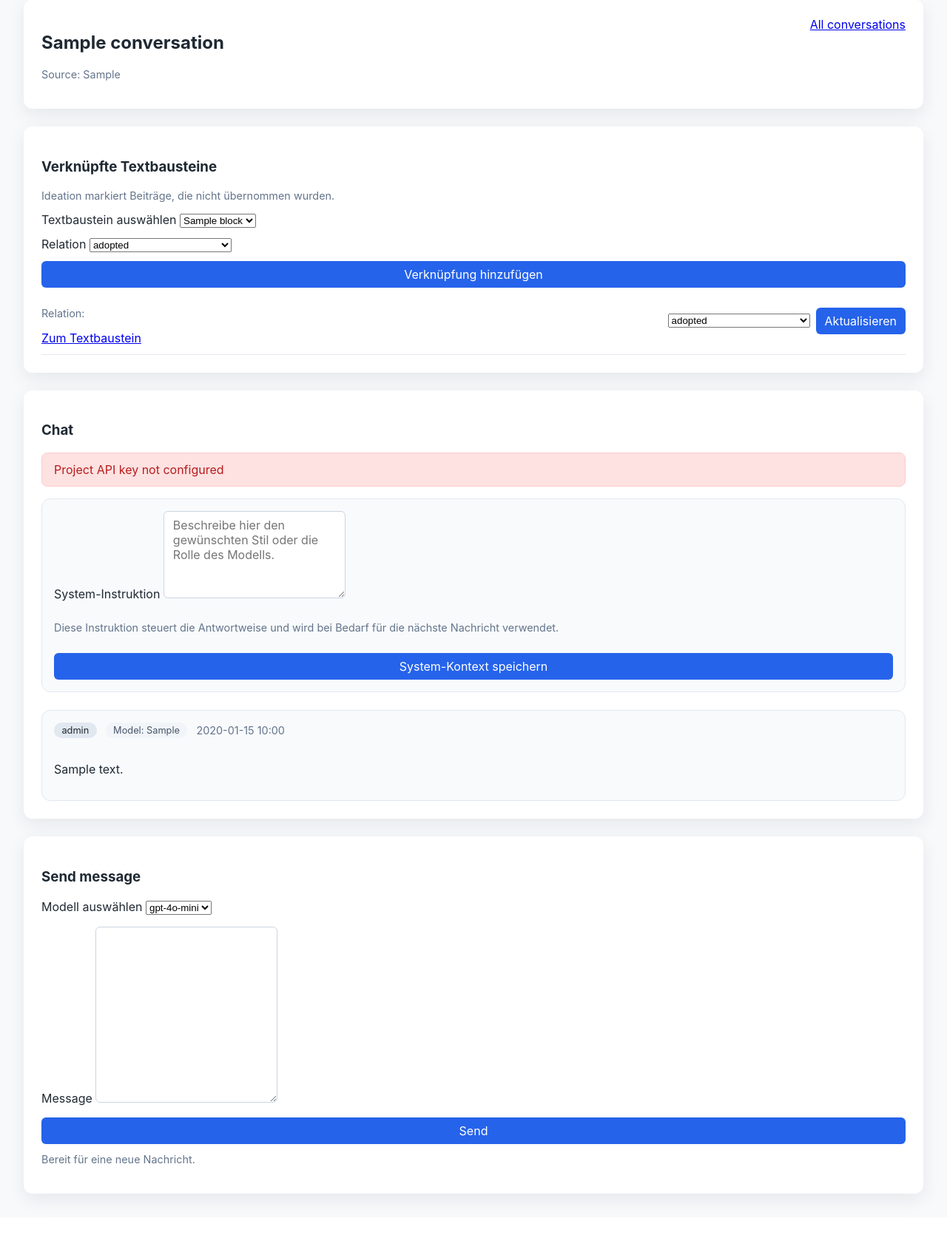
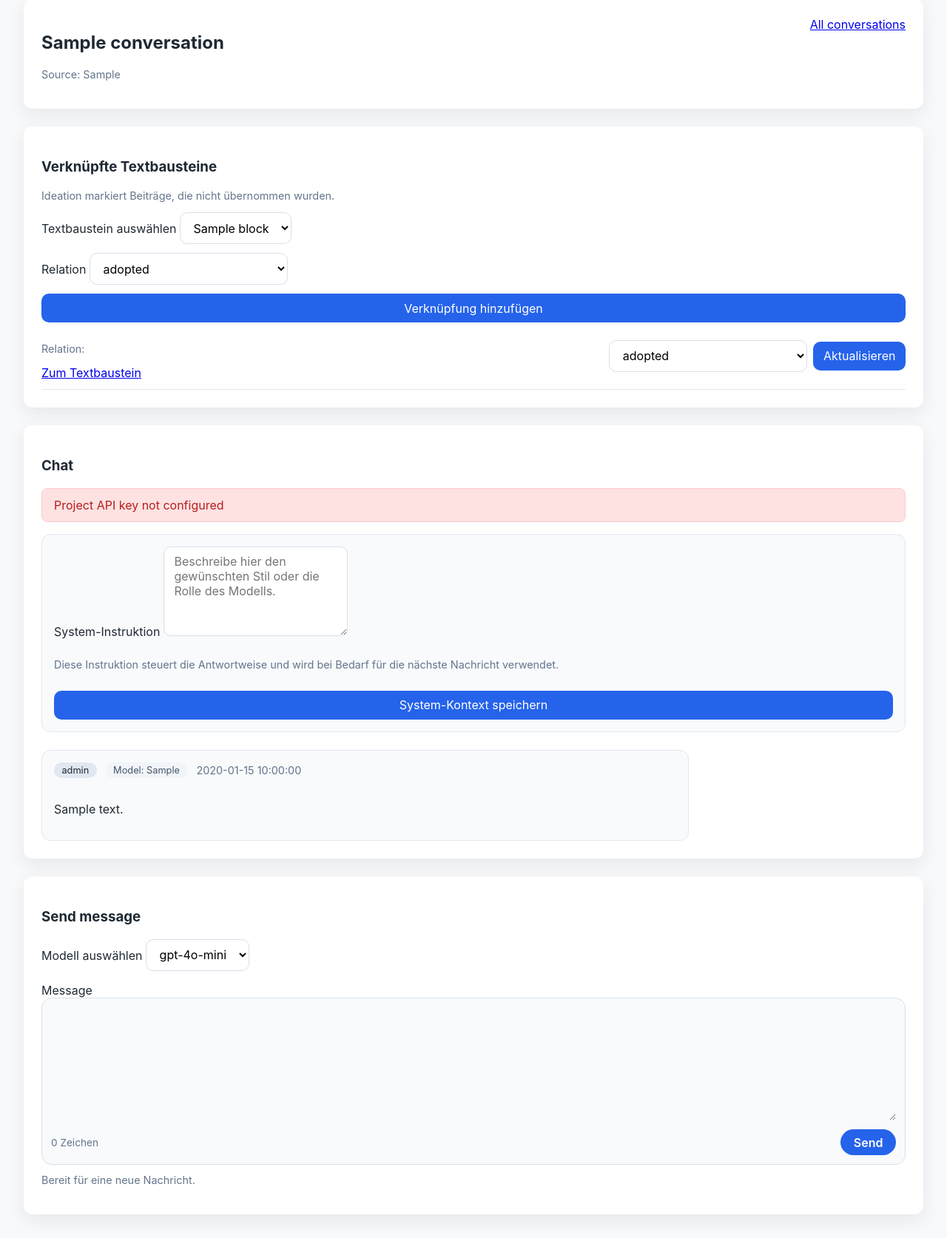
Before and after one commit to david-dd/academicGPT, a FastAPI app: a page that uses templates/conversation_detail.html in a window 1280 px wide. Shown: the part 147-1821 px from the top of the page at 74% size. Before the commit the page ends 1775 px from the top, so only its background shows below. Run offline with FastAPI, Linux system fonts and the light colour scheme; tables that the repository leaves empty hold one stand-in row (values such as "Sample post"); some libraries are stand-ins or nearby versions.

Commit message:
Improve website chat interface design

```diff
--- a/static/css/styles.css
+++ b/static/css/styles.css
@@ -83,11 +83,22 @@ body {
 
 input,
 textarea,
+select,
 button {
   font: inherit;
-  padding: 0.5rem 0.75rem;
-  border-radius: 6px;
-  border: 1px solid #cbd5e1;
+  padding: 0.6rem 0.85rem;
+  border-radius: 10px;
+  border: 1px solid #d8e0ea;
+  background: #fff;
+  transition: border-color 0.2s ease, box-shadow 0.2s ease;
+}
+
+input:focus,
+textarea:focus,
+select:focus {
+  outline: none;
+  border-color: #2563eb;
+  box-shadow: 0 0 0 3px rgba(37, 99, 235, 0.15);
 }
 
 button {
@@ -243,7 +254,8 @@ button:hover {
   list-style: none;
   padding: 0;
   margin: 0;
-  display: grid;
+  display: flex;
+  flex-direction: column;
   gap: 0.75rem;
 }
 
@@ -254,21 +266,28 @@ button:hover {
   border: 1px solid #e2e8f0;
   display: grid;
   gap: 0.5rem;
+  max-width: 72%;
 }
 
 .chat-turn-system {
   background: #fff7ed;
   border-color: #fed7aa;
+  align-self: center;
+  max-width: 80%;
 }
 
 .chat-turn-user {
   background: #eff6ff;
   border-color: #bfdbfe;
+  align-self: flex-end;
+  border-bottom-right-radius: 4px;
 }
 
 .chat-turn-assistant {
   background: #ecfdf3;
   border-color: #bbf7d0;
+  align-self: flex-start;
+  border-bottom-left-radius: 4px;
 }
 
 .chat-turn-match {
@@ -373,9 +392,73 @@ mark {
 }
 
 .message-textarea {
-  min-height: 220px;
+  min-height: 160px;
   font-size: 1rem;
-  line-height: 1.5;
+  line-height: 1.6;
+  resize: vertical;
+}
+
+.composer {
+  border: 1px solid #d8e0ea;
+  border-radius: 14px;
+  padding: 0.75rem;
+  background: #f8fafc;
+  display: grid;
+  gap: 0.75rem;
+}
+
+.composer textarea {
+  border: none;
+  padding: 0;
+  background: transparent;
+  min-height: 140px;
+}
+
+.composer textarea:focus {
+  box-shadow: none;
+}
+
+.composer-actions {
+  display: flex;
+  justify-content: space-between;
+  align-items: center;
+}
+
+.composer-send {
+  border-radius: 999px;
+  padding: 0.45rem 1.1rem;
+  font-weight: 600;
+}
+
+.composer-count {
+  font-size: 0.85rem;
+}
+
+.progress {
+  margin-top: 0.75rem;
+  height: 6px;
+  border-radius: 999px;
+  overflow: hidden;
+  background: #e2e8f0;
+}
+
+.progress-bar {
+  height: 100%;
+  width: 35%;
+  background: linear-gradient(90deg, #2563eb 0%, #60a5fa 50%, #2563eb 100%);
+  animation: progressMove 1.2s ease-in-out infinite;
+}
+
+@keyframes progressMove {
+  0% {
+    transform: translateX(-100%);
+  }
+  50% {
+    transform: translateX(40%);
+  }
+  100% {
+    transform: translateX(120%);
+  }
 }
 
 .pill-ok {
--- a/templates/conversation_detail.html
+++ b/templates/conversation_detail.html
@@ -101,7 +101,7 @@
           <div class="chat-meta">
             <span class="pill">{{ turn.role }}</span>
             <span class="pill pill-muted">Model: {{ turn.model }}</span>
-            <span class="muted">{{ turn.timestamp.strftime('%Y-%m-%d %H:%M') }}</span>
+            <span class="muted">{{ turn.timestamp.strftime('%Y-%m-%d %H:%M:%S') }}</span>
           </div>
           <p>{{ turn.content_html }}</p>
         </li>
@@ -134,10 +134,18 @@
     </label>
     <label>
       Message
-      <textarea name="message" rows="8" class="message-textarea" required></textarea>
+      <div class="composer">
+        <textarea name="message" rows="6" class="message-textarea" required data-message-input></textarea>
+        <div class="composer-actions">
+          <span class="muted composer-count" data-message-count>0 Zeichen</span>
+          <button type="submit" class="composer-send">Send</button>
+        </div>
+      </div>
     </label>
-    <button type="submit">Send</button>
   </form>
+  <div class="progress" data-progress hidden>
+    <div class="progress-bar" role="progressbar" aria-label="Message processing"></div>
+  </div>
   <p id="message-status" class="status-message{% if error %} status-error{% endif %}" aria-live="polite">
     {% if error %}
       Fehler beim Senden – bitte prüfen Sie die Meldung oben.
@@ -149,6 +157,18 @@
 <script>
   const messageForm = document.querySelector("[data-message-form]");
   const messageStatus = document.getElementById("message-status");
+  const progressBar = document.querySelector("[data-progress]");
+  const messageInput = document.querySelector("[data-message-input]");
+  const messageCount = document.querySelector("[data-message-count]");
+  const updateCount = () => {
+    if (messageInput && messageCount) {
+      messageCount.textContent = `${messageInput.value.length} Zeichen`;
+    }
+  };
+  updateCount();
+  if (messageInput) {
+    messageInput.addEventListener("input", updateCount);
+  }
   if (messageForm && messageStatus) {
     messageForm.addEventListener("submit", () => {
       messageStatus.textContent = "Nachricht wird gesendet …";
@@ -158,9 +178,11 @@
         submitButton.disabled = true;
         submitButton.textContent = "Wird gesendet …";
       }
-      const messageInput = messageForm.querySelector("textarea[name='message']");
       if (messageInput) {
         messageInput.setAttribute("readonly", "readonly");
+      }
+      if (progressBar) {
+        progressBar.hidden = false;
       }
     });
   }
```
